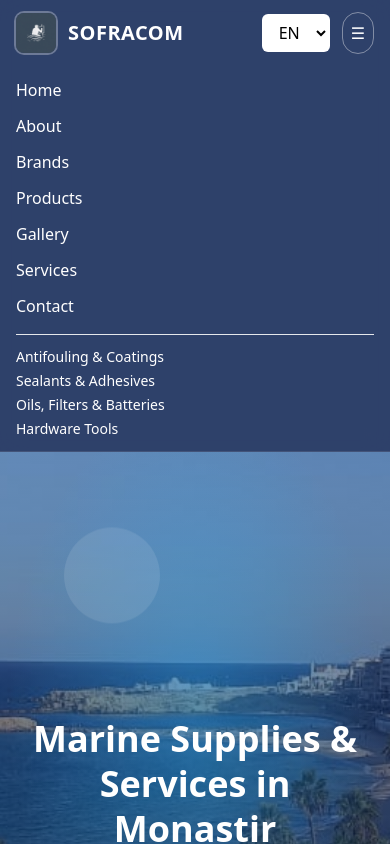
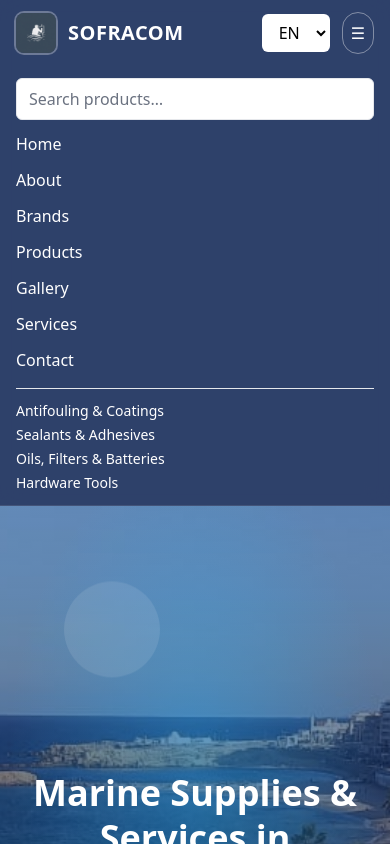
Before and after one commit to mohamedhassanamara/sofracom-marine-services, a Next.js app: page / in a window 390 px wide. Both pictures are taken after a click on the button "Toggle navigation". Shown: the top 844 px of the page. Built offline with nearby package versions, Linux system fonts and the light colour scheme.

Commit message:
Add mobile search functionality and refactor search suggestion rendering

```diff
--- a/components/Layout.js
+++ b/components/Layout.js
@@ -31,7 +31,8 @@ export default function Layout({ children }) {
     const [productsIndex, setProductsIndex] = useState([]);
     const [categories, setCategories] = useState([]);
     const [showProductCategories, setShowProductCategories] = useState(false);
-    const searchRef = useRef(null);
+    const desktopSearchRef = useRef(null);
+    const mobileSearchRef = useRef(null);
 
     const router = useRouter();
     const ensurePath = value => {
@@ -68,6 +69,7 @@ export default function Layout({ children }) {
         if (!suggestion?.categorySlug || !suggestion?.id) return;
         setSearchTerm('');
         setSearchActive(false);
+        setMenuOpen(false);
         router.push(`/products/${suggestion.categorySlug}/${suggestion.id}`);
     };
 
@@ -177,13 +179,22 @@ export default function Layout({ children }) {
 
     useEffect(() => {
         const handleClickOutside = event => {
-            if (searchRef.current && !searchRef.current.contains(event.target)) {
+            const target = event.target;
+            const isInsideDesktop = desktopSearchRef.current?.contains(target);
+            const isInsideMobile = mobileSearchRef.current?.contains(target);
+            if (!isInsideDesktop && !isInsideMobile) {
                 setSearchActive(false);
             }
         };
         document.addEventListener('mousedown', handleClickOutside);
         return () => document.removeEventListener('mousedown', handleClickOutside);
     }, []);
+
+    useEffect(() => {
+        if (!menuOpen) {
+            setSearchActive(false);
+        }
+    }, [menuOpen]);
 
     const handleSearchKey = event => {
         if (event.key !== 'Enter') return;
@@ -198,6 +209,38 @@ export default function Layout({ children }) {
 
     const handleBackToTop = () => {
         window.scrollTo({ top: 0, behavior: 'smooth' });
+    };
+
+    const renderSuggestions = () => {
+        if (!searchActive || filteredSuggestions.length === 0) return null;
+        return (
+            <div className="search-dropdown">
+                {filteredSuggestions.map(suggestion => (
+                    <button
+                        key={suggestion.id}
+                        type="button"
+                        className="search-suggestion"
+                        onClick={() => navigateToSuggestion(suggestion)}
+                    >
+                        {suggestion.image && (
+                            <img
+                                src={suggestion.image}
+                                alt={suggestion.title}
+                                className="search-suggestion-img"
+                            />
+                        )}
+                        <div className="flex flex-col text-left">
+                            <span className="font-semibold text-sm text-gray-900">
+                                {suggestion.title}
+                            </span>
+                            <span className="text-xs text-gray-500">
+                                {formatCurrency(suggestion.price)}
+                            </span>
+                        </div>
+                    </button>
+                ))}
+            </div>
+        );
     };
 
     return (
@@ -290,7 +333,7 @@ export default function Layout({ children }) {
                         })}
                     </nav>
                     <div className="flex items-center gap-3">
-                        <div className="relative" ref={searchRef}>
+                        <div className="relative hidden sm:block" ref={desktopSearchRef}>
                             <input
                                 id="siteSearch"
                                 type="text"
@@ -303,34 +346,7 @@ export default function Layout({ children }) {
                                 value={searchTerm}
                                 onChange={event => setSearchTerm(event.target.value)}
                             />
-                            {searchActive && filteredSuggestions.length > 0 && (
-                                <div className="search-dropdown">
-                                    {filteredSuggestions.map(suggestion => (
-                                        <button
-                                            key={suggestion.id}
-                                            type="button"
-                                            className="search-suggestion"
-                                            onClick={() => navigateToSuggestion(suggestion)}
-                                        >
-                                            {suggestion.image && (
-                                                <img
-                                                    src={suggestion.image}
-                                                    alt={suggestion.title}
-                                                    className="search-suggestion-img"
-                                                />
-                                            )}
-                                            <div className="flex flex-col text-left">
-                                                <span className="font-semibold text-sm text-gray-900">
-                                                    {suggestion.title}
-                                                </span>
-                                                <span className="text-xs text-gray-500">
-                                                    {formatCurrency(suggestion.price)}
-                                                </span>
-                                            </div>
-                                        </button>
-                                    ))}
-                                </div>
-                            )}
+                            {renderSuggestions()}
                         </div>
                         <select
                             id="lang"
@@ -359,6 +375,22 @@ export default function Layout({ children }) {
                         className="md:hidden bg-[rgba(11,32,80,0.92)] text-white px-4 py-3"
                     >
                         <div className="flex flex-col gap-3">
+                            <div className="relative" ref={mobileSearchRef}>
+                                <input
+                                    id="siteSearchMobile"
+                                    type="search"
+                                    placeholder="Search products…"
+                                    className="w-full px-3 py-2 rounded-md bg-white text-gray-900 placeholder-gray-500 border border-white/30 focus:outline-none focus:ring-2 focus:ring-blue-200"
+                                    onKeyDown={handleSearchKey}
+                                    onFocus={() => setSearchActive(true)}
+                                    value={searchTerm}
+                                    onChange={event => {
+                                        setSearchActive(true);
+                                        setSearchTerm(event.target.value);
+                                    }}
+                                />
+                                {renderSuggestions()}
+                            </div>
                             {NAV_LINKS.map(link => {
                                 const href = resolveLinkHref(link);
                                 return (
```
